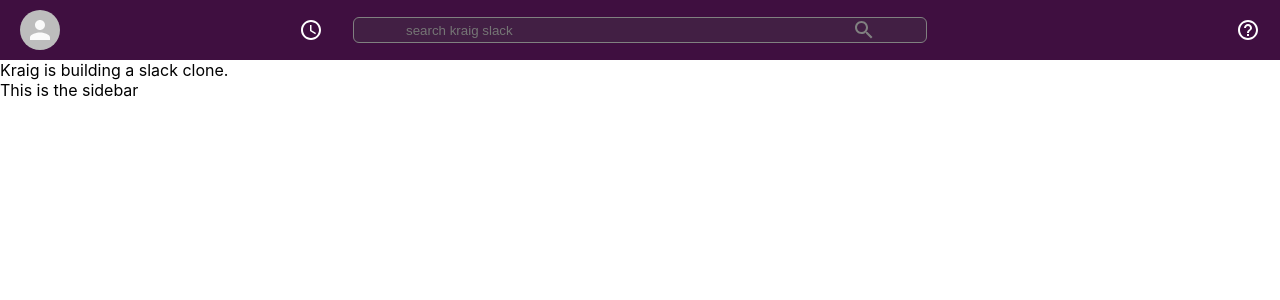
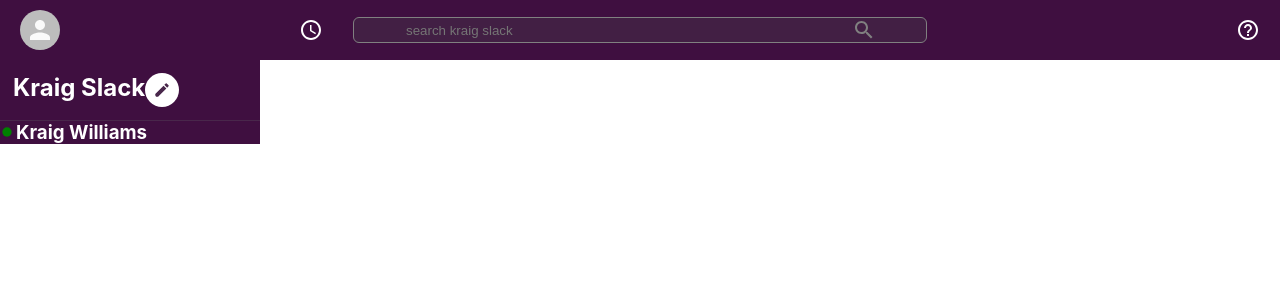
Before and after one commit to kraigwilliams/kraig-slack-clone, a React (Create React App) app: page / in a window 1280 px wide. Shown: the top 300 px of the page. Built offline with nearby package versions, Linux system fonts and the light colour scheme.

Commit message:
continue sidebar

```diff
--- a/src/App.js
+++ b/src/App.js
@@ -9,7 +9,7 @@
     <Header/>
 
         <p>
-        Kraig is building a slack clone.
+
         </p>
 
       <div className='App__body'>
--- /dev/null
+++ b/src/Sidebar.css
@@ -0,0 +1,48 @@
+.sidebar{
+
+    background: var(--slack-color);
+    border-top: 1px sold #49274b;
+    max-width:260px;
+    color:white;
+}
+
+.sidebar__header{
+    display:flex;
+    border-bottom: 1px solid #49274b;
+    padding-bottom: 10px;
+    padding:13px;
+}
+
+.sidebar__header > .MuiSvgIcon-root{
+    background:white;
+    color: #49274b;
+    font-size:18px;
+    padding:8px;
+    border-radius:999px;
+
+}
+
+
+.sidebar__info{
+    flex:1;
+}
+
+.sidebar__info > h2{
+font-size: 15px;
+font-weight:900;
+margin-bottom:5px;
+}
+
+.sidabar__info > h3{
+    display:flex;
+    align-items:center;
+    font-size:13px;
+    font-weight:400;
+}
+
+.sidebar__info > h3 > .MuiSvgIcon-root{
+    font-size: 14px;
+    margin-top: 1px;
+    margin-right:2px;
+    color:green;
+}
--- a/src/Sidebar.js
+++ b/src/Sidebar.js
@@ -1,9 +1,30 @@
-import React from 'react'
+import React from 'react';
+import FiberManualRecordIcon from '@material-ui/icons/FiberManualRecord';
+import CreateIcon from '@material-ui/icons/Create';
+import './Sidebar.css';
 
 function Sidebar() {
     return (
         <div className="sidebar">
-            This is the sidebar
+
+            <div className='sidebar__header'>
+            <h2>Kraig Slack
+
+            </h2>
+            <CreateIcon/>
+            </div>
+                <div className='sidebar__info'>
+
+
+            <h3>
+            <FiberManualRecordIcon/>
+            Kraig Williams
+            </h3>
+
+
+
+            </div>
+
         </div>
     )
 }
```
Also changed, not shown: src/SidebarOption.js (added, +12 -0 lines).
